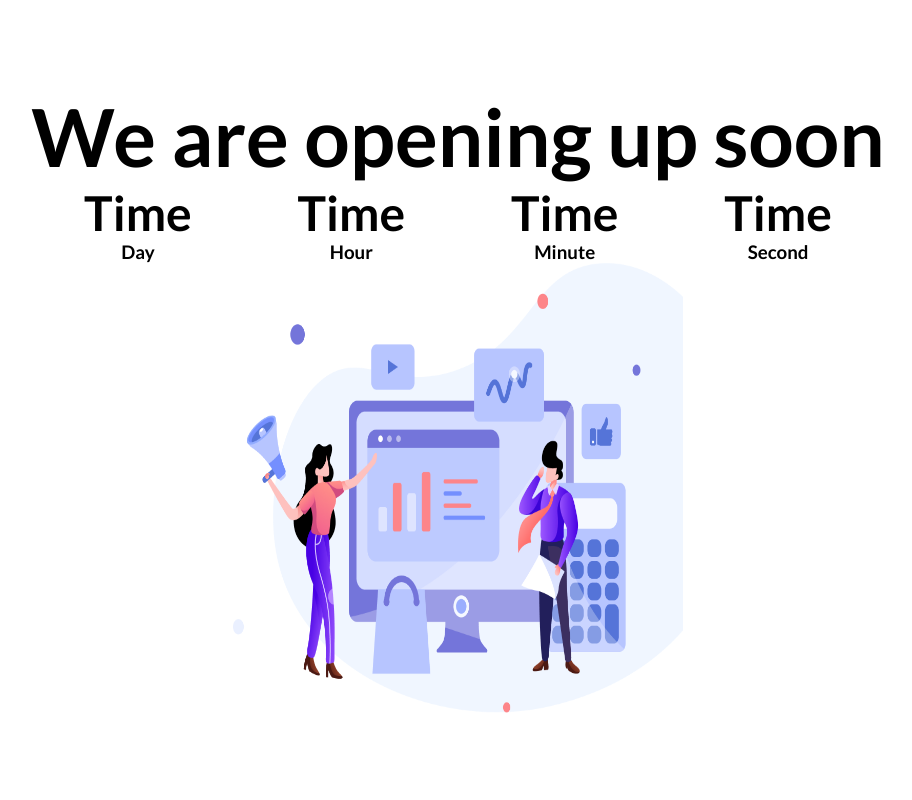
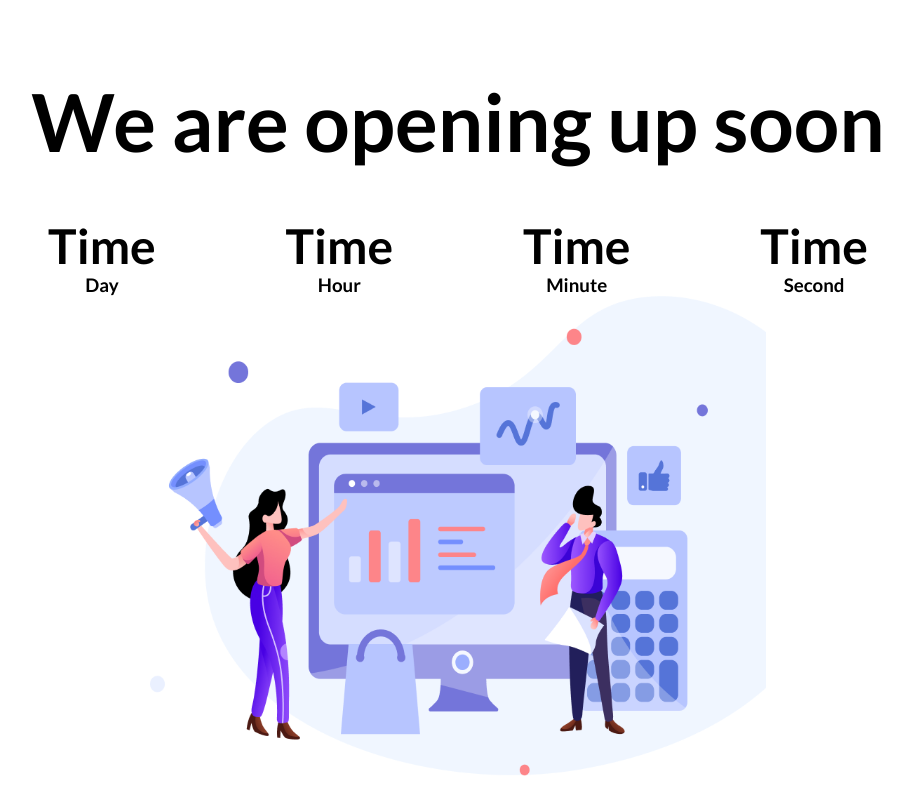
Before and after one commit to MdAbbas110/Small-vanilla-js-projectss, a plain HTML site: page index.html in a window 1280 px wide. Shown: the whole page, without its empty margins (182-1094 px from the left). Drawn offline with Linux system fonts and the light colour scheme.

Commit message:
Completed the css

```diff
--- a/index.html
+++ b/index.html
@@ -36,7 +36,7 @@
                 </div>
             </div>
         </div>
-        <img src="./Header Illustration.png" alt="Cowndon Image" width="450px" height="450px">
+        <img class="waiting" src="./Header Illustration.png" alt="Cowndon Image">
     </section>
     <script src="app.js"></script>
 </body>
--- a/style.css
+++ b/style.css
@@ -11,6 +11,7 @@ body {
 h2 {
     font-size: 5rem;
     font-weight: bold;
+    padding: 3rem;
 }
 
 .coming-soon {
@@ -30,3 +31,7 @@ h2 {
 .day,.hour,.minute,.second {
     font-size: 3rem;
 }
+
+.waiting {
+    height: 60vh;
+}
```
